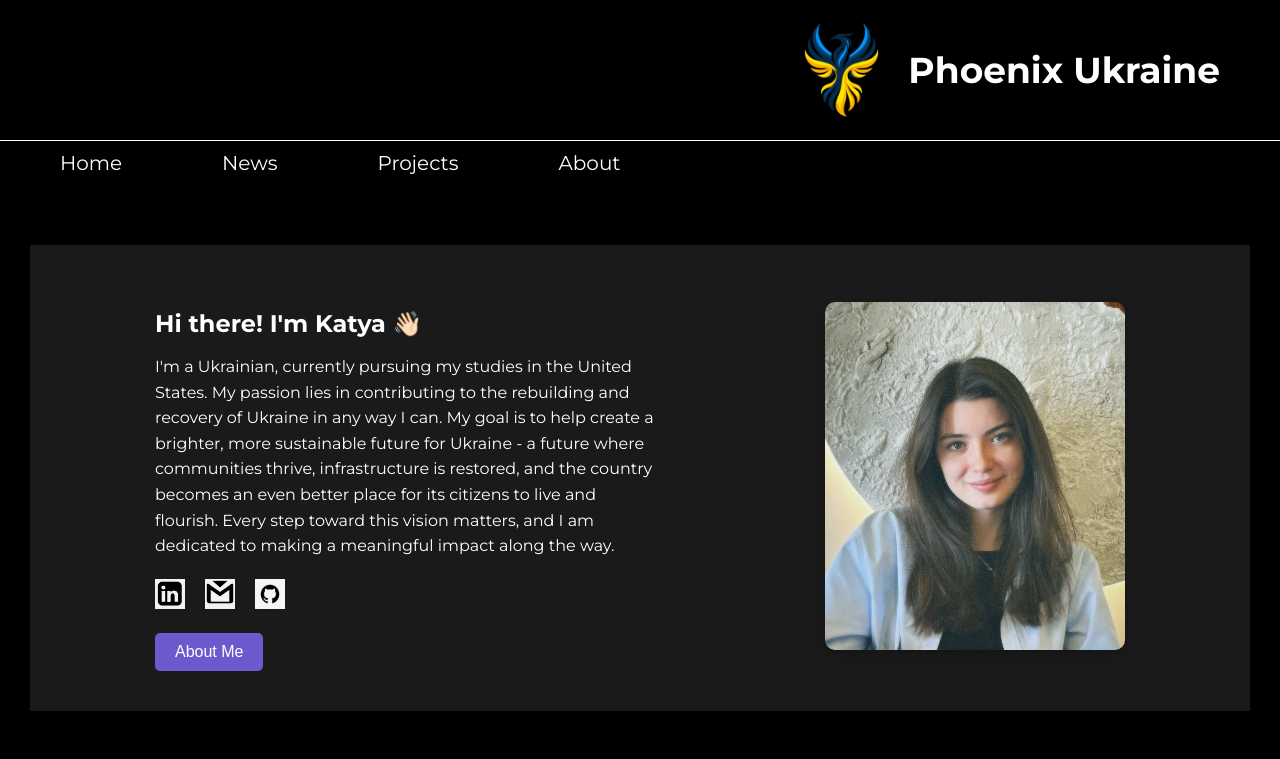
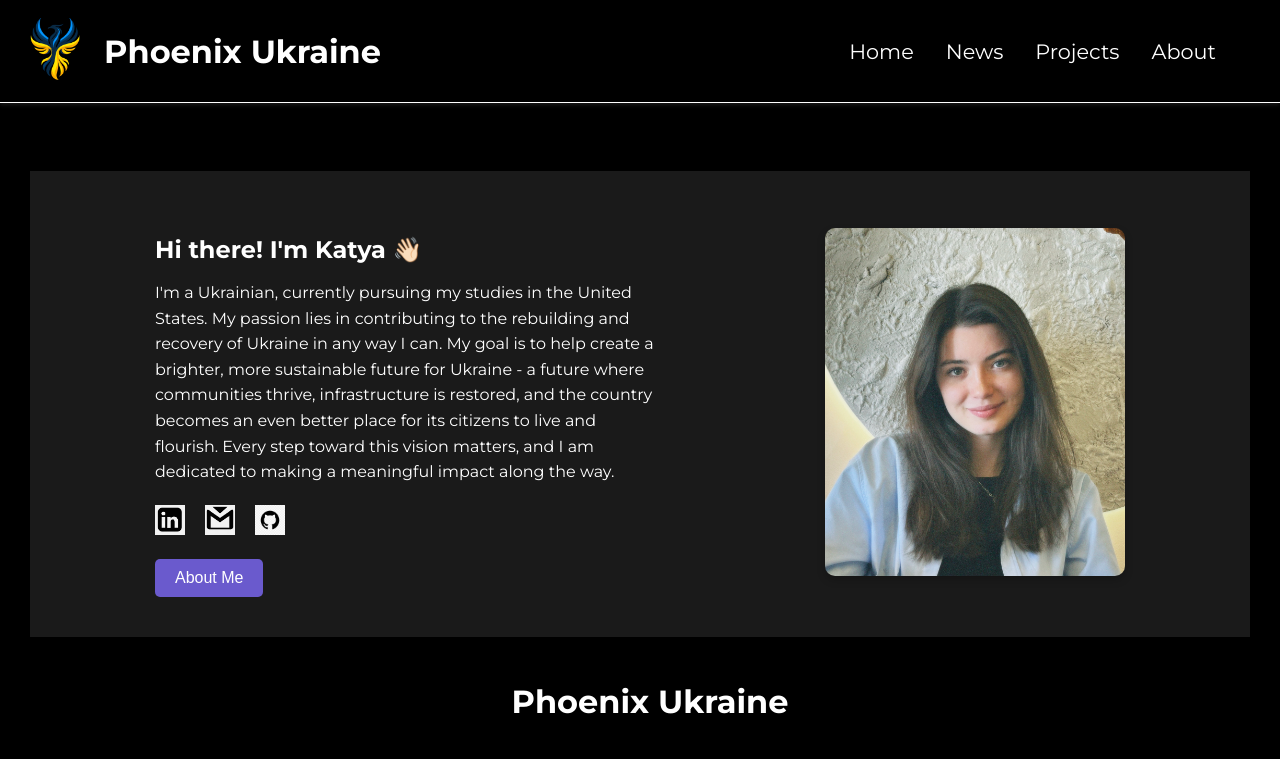
Before and after one commit to katyaivaniuk/Phoenix-Project, a React (Create React App) app in the folder frontend/: page /about in a window 1280 px wide. Shown: the top 759 px of the page. Built offline with nearby package versions, Linux system fonts and the light colour scheme; no server answers.

Commit message:
Made changes to the navigation bar

```diff
--- a/frontend/src/components/Layout/Layout.css
+++ b/frontend/src/components/Layout/Layout.css
@@ -1,8 +1,7 @@
-
 @import url('https://fonts.googleapis.com/css2?family=Montserrat:wght@400;700&display=swap');
 html, body {
-    min-height: 100vh;  /* Sets the minimum height to be 100% of the viewport height */
-    height: 100%;  /* This can still be set to 100% to ensure it covers at least the viewport height */
+    min-height: 100vh;
+    height: 100%;
     margin: 0;
     padding: 0;
     display: flex;
@@ -12,16 +11,14 @@ html, body {
 .site-container {
     display: flex;
     flex-direction: column;
-    min-height: 100vh; /* Use viewport height to ensure footer can sit at the bottom */
+    min-height: 100vh;
 }
 
 .content {
-    flex: 1;  /* Ensures that the content area expands to fill available space, pushing the footer down */
+    flex: 1;
     padding: 40px;
-    overflow: auto;  /* Adds scroll to the main content if it overflows */
+    overflow: auto;
 }
-
-
 
 body {
     margin: 0;
@@ -50,8 +47,8 @@ header {
 }
 
 .logo {
-    width: 120px;
-    height: 120px;
+    width: 140px;
+    height: 140px;
     margin-right: 5px;
 
 }
@@ -67,7 +64,7 @@ header {
 .menu-bar {
     border-top: 1px solid white;
     padding: 10px 20px;
-    margin-bottom: 40px; /* Adds space below the menu bar */
+    margin-bottom: 40px;
 
 }
 
@@ -101,7 +98,7 @@ footer {
     color: white;
     padding: 20px;
     display: flex;
-    justify-content: center; /* Centers the footer container within the footer */
+    justify-content: center;
     align-items: center;
 }
 
@@ -109,17 +106,17 @@ footer {
     width: 100%;
     height: 220px;
     display: flex;
-    justify-content: space-between; /* Adjust if necessary, maybe 'center' if you want everything centered */
+    justify-content: space-between;
     align-items: center;
 }
 
 .footer-logo {
-    width: 160px; /* Adjust size as needed */
+    width: 160px;
     height: 170px;
 }
 
 .footer-left, .footer-center, .footer-right {
-    flex: 1; /* Adjust this value to control the space each section takes */
+    flex: 1;
     display: flex;
     flex-direction: column;
     justify-content: center;
@@ -137,15 +134,77 @@ footer {
 }
 
 .footer-center {
-    align-items: center; /* Ensure center alignment for the logo and name */
+    align-items: center;
 }
 
 .footer-center h2 {
-    margin: 0; /* Ensure there are no margins affecting centering */
+    margin: 0;
 }
 
-/* Remove large margins that could skew the alignment */
 .footer-right p, .footer-left p {
-    margin: 0; /* Reset margin to ensure even spacing and alignment */
-    text-align: center; /* Center align the text */
+    margin: 0;
+    text-align: center;
 }
+
+.nav-bar {
+    display: flex;
+    justify-content: space-between;
+    align-items: center;
+    padding: 1rem 4rem;
+    padding-left: 2rem;
+    background-color: #000;
+    box-shadow: 0 2px 4px rgba(255,255,255,0.1);
+    border-bottom: 1px solid #fff;
+    height: 70px;
+}
+
+.nav-left {
+    display: flex;
+    align-items: center;
+    gap: 0.5rem;
+    margin-left: -1rem;
+}
+
+.nav-logo {
+    height: 80px;
+    width: auto;
+}
+
+.nav-title {
+    font-size: 2rem;
+    font-weight: bold;
+    color: #fff;
+}
+
+.nav-menu {
+    display: flex;
+    gap: 2rem;
+    list-style: none;
+    margin: 0;
+    padding: 0;
+}
+
+.nav-menu li a {
+    text-decoration: none;
+    color: #fff;
+    font-weight: 500;
+    font-size: 1.3rem;
+}
+
+.nav-menu li a:hover {
+    color: #007bff;
+}
+
+
+.content {
+    padding-top: 1rem;
+}
+
+.about-section {
+    margin-top: 3rem;
+    padding-top: 2rem;
+}
+
+.nav-left a:hover {
+    opacity: 0.8;
+}
--- a/frontend/src/components/Layout/Layout.js
+++ b/frontend/src/components/Layout/Layout.js
@@ -6,14 +6,16 @@ function Layout() {
     return (
         <div className="site-container">
             <header>
-                <div className="top-bar">
-                    <div className="logo-container">
-                        <img src="/images/Logo.png" alt="Phoenix Ukraine Logo" className="logo" />
-                        <h1 className="site-title">Phoenix Ukraine</h1>
+                <nav className="nav-bar">
+                    <div className="nav-left">
+                        <Link to="/">
+                            <img src="/images/Logo.png" alt="Phoenix Ukraine Logo" className="nav-logo" />
+                        </Link>
+                        <Link to="/" style={{ textDecoration: 'none' }}>
+                            <span className="nav-title">Phoenix Ukraine</span>
+                        </Link>
                     </div>
-                </div>
-                <nav className="menu-bar">
-                    <ul className="menu">
+                    <ul className="nav-menu">
                         <li><Link to="/">Home</Link></li>
                         <li><Link to="/news">News</Link></li>
                         <li><Link to="/projects">Projects</Link></li>
--- a/frontend/src/components/RegionPage/RegionPage.css
+++ b/frontend/src/components/RegionPage/RegionPage.css
@@ -1,20 +1,30 @@
 .region-header {
     display: flex;
-    align-items: flex-start;
+    align-items: center;
     justify-content: space-between;
     color: white;
-    padding: 40px 20px;
+    padding: 40px 60px;
+    margin-bottom: 50px;
     background-color: #000;
-    position: relative;
+    max-width: 1300px;
+    margin: 0 auto;
 }
 
 .region-header h1 {
     font-size: 45px;
     font-weight: bold;
-    margin-top: 110px;
-    margin-left: 60px;
+    margin: 0;
     text-transform: capitalize;
-    max-width: 300px;
+    max-width: 400px;
+}
+
+.region-image {
+    width: 600px;
+    height: 400px;
+    object-fit: cover;
+    border-radius: 8px;
+    margin-left: 40px;
+    box-shadow: 0 8px 16px rgba(0, 0, 0, 0.2);
 }
 
 .region-images {
@@ -352,7 +362,6 @@
 .interactive-quiz {
     margin-top: 30px;
     padding: 20px;
-    background: #000;
     border-radius: 8px;
 }
 
@@ -364,10 +373,10 @@
 
 .quiz-option {
     padding: 15px;
-    border: 1px solid #ddd;
+    border: 0.5px solid #ddd;
     color: white;
     border-radius: 6px;
-    background: #000;
+    background: rgba(18, 18, 18, 0.95);
     cursor: pointer;
     transition: all 0.2s;
     text-align: left;
@@ -411,7 +420,7 @@
 
 .comparison-matrix {
     border-collapse: collapse;
-    background: #000;
+    background: rgba(18, 18, 18, 0.95);
     box-shadow: 0 2px 8px rgba(0,0,0,0.1);
 }
 
@@ -424,7 +433,7 @@
 }
 
 .comparison-matrix th {
-    background-color: #000;
+    background-color: rgba(18, 18, 18, 0.95);
     font-weight: bold;
 }
 
@@ -463,11 +472,8 @@
     max-width: 800px;
     margin: 0 auto;
     text-align: left;
-
     background: rgba(18, 18, 18, 0.95);
     border-radius: 8px;
-    border: 1px solid rgba(255, 255, 255, 0.1);
-    box-shadow: 0 4px 8px rgba(0, 0, 0, 0.3);
 }
 
 .weight-item {
@@ -563,24 +569,21 @@
     font-size: 15px;
 }
 
-@media (max-width: 768px) {
-    .ahp-navigation {
+@media (max-width: 1024px) {
+    .region-header {
         flex-direction: column;
-        gap: 10px;
+        padding: 30px;
+        text-align: center;
     }
 
-    .key-points-grid {
-        grid-template-columns: 1fr;
+    .region-header h1 {
+        margin-bottom: 30px;
+        max-width: 100%;
     }
 
-    .comparison-matrix th,
-    .comparison-matrix td {
-        padding: 8px;
-        font-size: 0.9em;
-    }
-
-    .matrix-tooltip {
-        font-size: 12px;
-        padding: 6px 8px;
+    .region-image {
+        width: 100%;
+        max-width: 600px;
+        margin-left: 0;
     }
 }
--- a/frontend/src/components/RegionPage/RegionPage.js
+++ b/frontend/src/components/RegionPage/RegionPage.js
@@ -13,15 +13,15 @@ function RegionPage() {
     const [selectedAnswer, setSelectedAnswer] = useState(null);
     const [showExplanation, setShowExplanation] = useState(false);
 
-    const staticImages = [
-        '/images/static1.jpg',
-        '/images/static2.webp',
-        '/images/static3.jpg',
-        '/images/static4.webp',
-        '/images/static5.webp',
-        '/images/static6.jpg',
-        '/images/static7.jpg',
-    ];
+    const staticImages = {
+        'donetsk': '/images/static1.jpg',
+        'luhansk': '/images/static2.webp',
+        'kharkiv': '/images/static3.jpg',
+        'kherson': '/images/static4.webp',
+        'zaporizhzhia': '/images/static5.webp',
+        'mykolaiv': '/images/static6.jpg',
+        'dnipropetrovsk': '/images/static7.jpg',
+    };
 
     const explanationCards = [
         {
@@ -129,6 +129,8 @@ function RegionPage() {
     };
 
     useEffect(() => {
+        console.log('Current regionId:', regionId);
+        console.log('Image path:', staticImages[regionId.toLowerCase()]);
         const fetchRegionData = async () => {
             try {
                 const response = await fetch(`http://127.0.0.1:5000/api/regions/${regionId.toLowerCase()}`);
@@ -286,11 +288,14 @@ function RegionPage() {
         <div className="region-page">
             <section className="region-header">
                 <h1>{regionId.charAt(0).toUpperCase() + regionId.slice(1).toLowerCase()} Reconstruction Projects</h1>
-                <div className="region-images">
-                    {staticImages.map((image, index) => (
-                        <img key={index} src={image} alt={`Reconstruction`} className="region-image" />
-                    ))}
-                </div>
+                {staticImages[regionId.toLowerCase()] && (
+                    <img
+                        src={staticImages[regionId.toLowerCase()]}
+                        alt={`${regionId} Region`}
+                        className="region-image"
+                        onError={(e) => console.error('Image failed to load:', e.target.src)}
+                    />
+                )}
             </section>
             <section className="ahp-explanation-section">
                 <h2>Bridge Prioritization Algorithm</h2>
```
